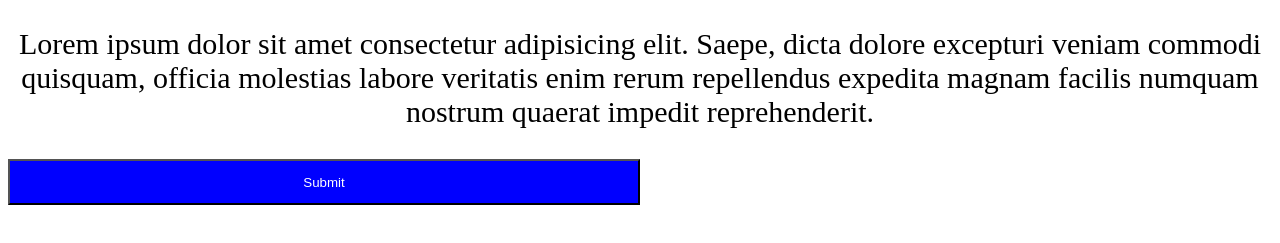
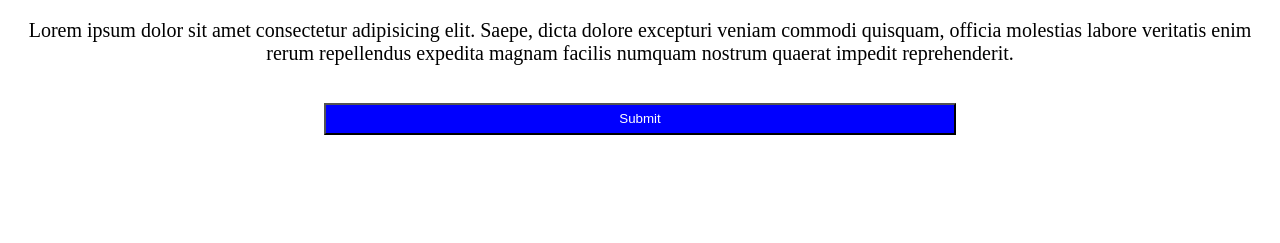
Before and after one commit to npydi/Hello-World, a website: page index.html in a window 1280 px wide. Shown: the part 61-304 px from the top of the page. Drawn offline with Linux system fonts and the light colour scheme.

Commit message:
Add styles.css

```diff
--- a/styles.css
+++ b/styles.css
@@ -1,17 +1,20 @@
-h1 {
+.mainHeading {
 	text-align: center;
 	color: brown;
 }
 
 .para {
 	text-align: center;
-	font-size: 30px;
+	font-size: 20px;
 }
 
 button {
-	/* display: block; */
+	margin-left: auto;
+	margin-right: auto;
+	margin-top: 3%;
+	display: block;
 	width: 50%;
-	padding: 1em;
+	padding: 0.5em;
 	background-color: blue;
 	color: white;
 }
```
